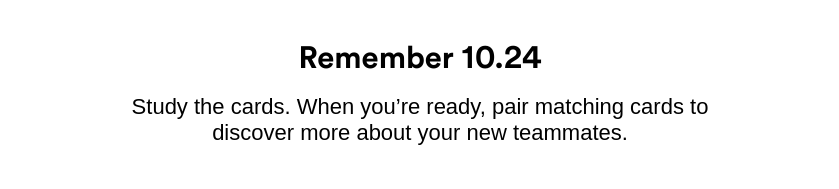
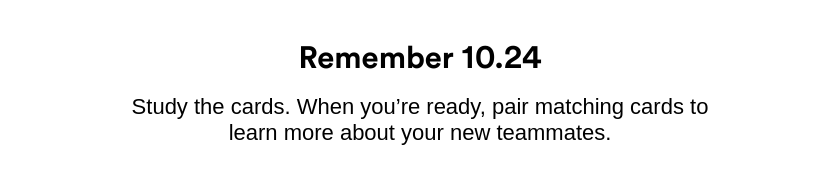
Before and after one commit to avand/remember-10-24, a plain HTML site: page index.html in a window 1280 px wide. Shown: the top 189 px of the page, without its empty margins (220-1059 px from the left). Drawn offline with nearby package versions, Linux system fonts and the light colour scheme; files whose address does not match are found by name; a web font is replaced by a local one.

Commit message:
Wordsmithing

```diff
--- a/index.html
+++ b/index.html
@@ -18,7 +18,7 @@
       <h1>Remember 10.24</h1>
       <p id="instructions">
         Study the cards. When you’re ready, pair matching cards to
-        discover more about your new teammates.
+        learn more about your new teammates.
       </p>
     </header>
 
```
